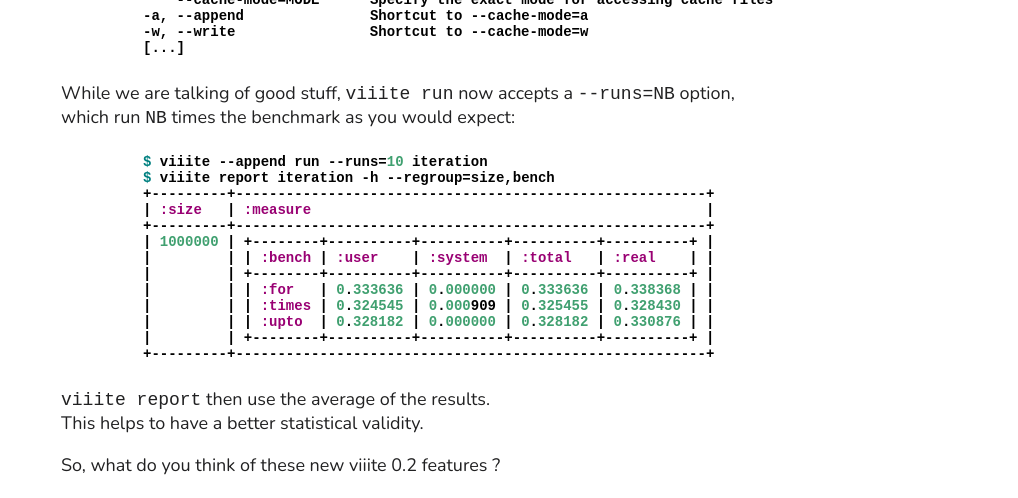
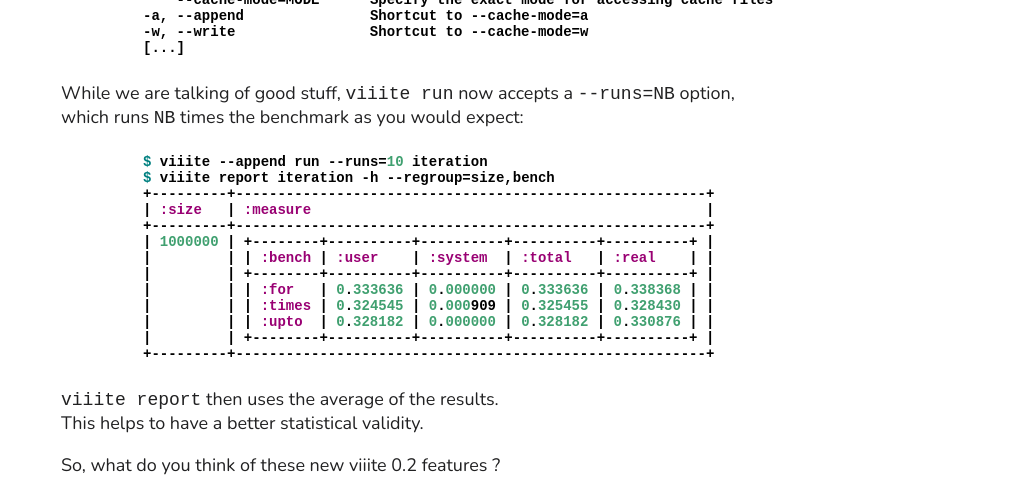
Before and after one commit to blambeau/viiite, a Jekyll site: the page built from _posts/2011-08-15-benchmark_suites.md, in a window 1280 px wide and 1360 px high. Shown: the part 823-1321 px from the top of the window, without its empty margins (262-1280 px from the left). Built offline with Jekyll 4.4.1, drawn with Linux system fonts in a browser that asks for light colours; comment, search, counter and statistics services are not loaded.

Commit message:
fix simple present conjugation ... or how to see I'm tired ...

```diff
--- a/_posts/2011-08-15-benchmark_suites.md
+++ b/_posts/2011-08-15-benchmark_suites.md
@@ -46,7 +46,7 @@ Of course, they are plenty of options to customize this behavior:
     -w, --write                Shortcut to --cache-mode=w
     [...]
 
-While we are talking of good stuff, `viiite run` now accepts a `--runs=NB` option, which run `NB` times the benchmark as you would expect:
+While we are talking of good stuff, `viiite run` now accepts a `--runs=NB` option, which runs `NB` times the benchmark as you would expect:
 
     $ viiite --append run --runs=10 iteration
     $ viiite report iteration -h --regroup=size,bench
@@ -62,7 +62,7 @@ While we are talking of good stuff, `viiite run` now accepts a `--runs=NB` optio
     |         | +--------+----------+----------+----------+----------+ |
     +---------+--------------------------------------------------------+
 
-`viiite report` then use the average of the results.
+`viiite report` then uses the average of the results.
 This helps to have a better statistical validity.
 
 So, what do you think of these new viiite 0.2 features ?
```
